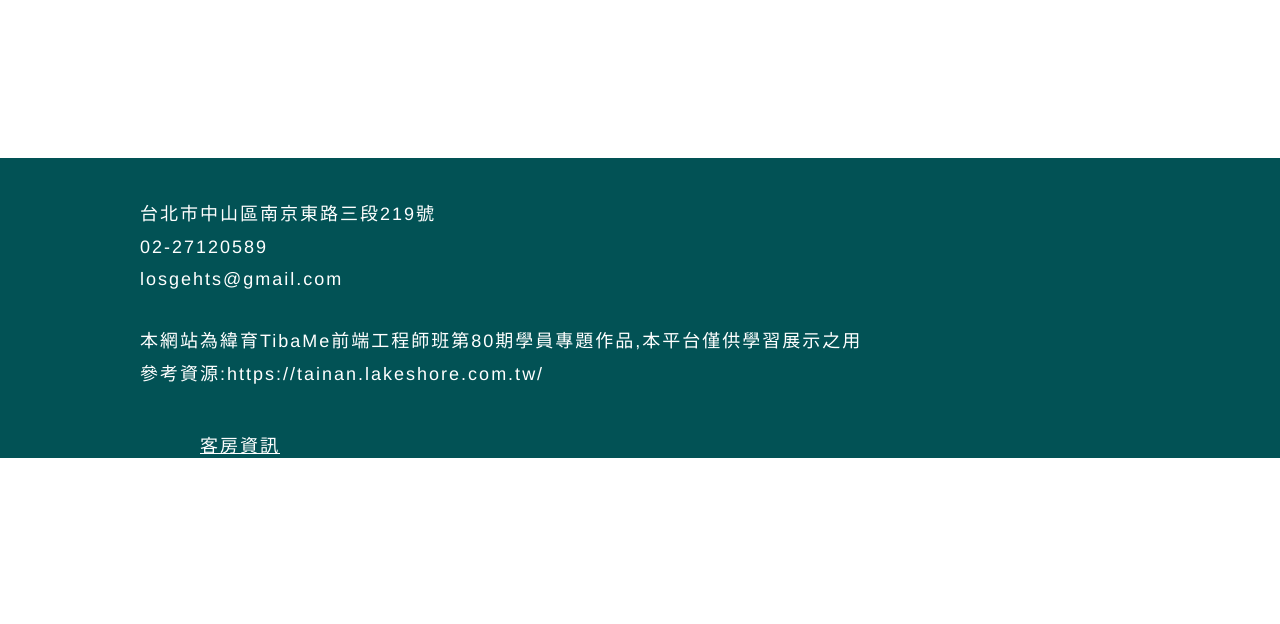
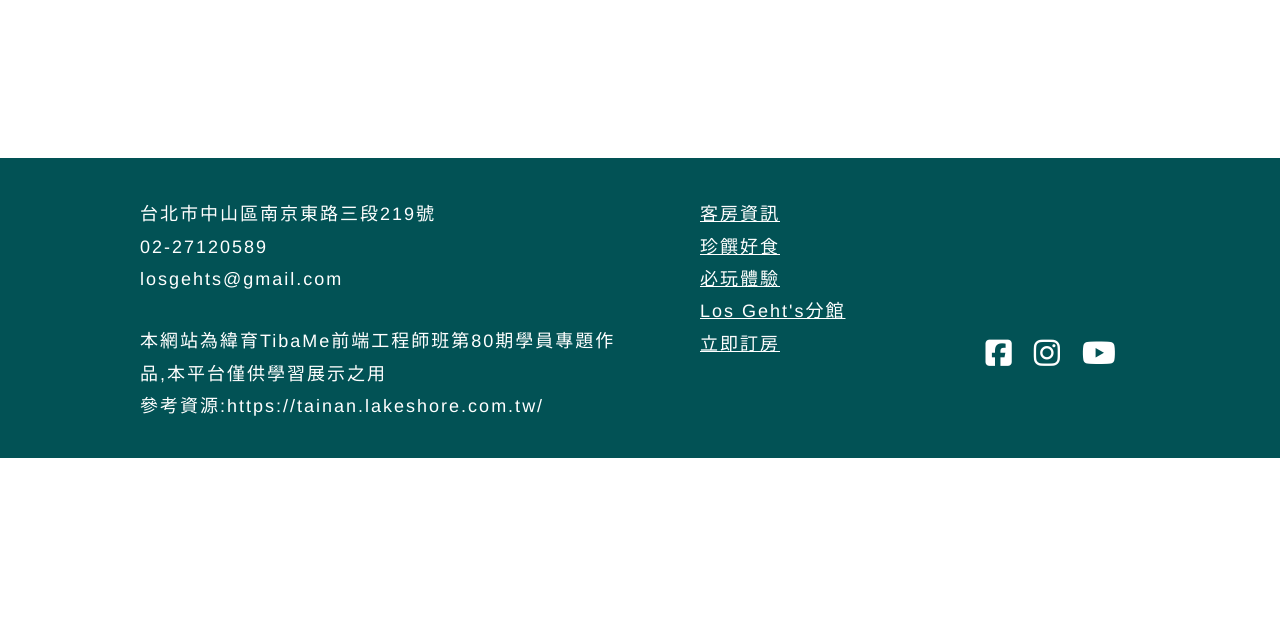
Before and after one commit to emily830101/project, a plain HTML site: page map.html in a window 1280 px wide. Shown: the part 1414-2038 px from the top of the page. After the commit the page ends 1872 px from the top, so only its background shows below. Drawn offline with Linux system fonts and the light colour scheme; some packages are replaced by stand-ins of ours.

```diff
--- a/css/booking_style.css
+++ b/css/booking_style.css
@@ -224,6 +224,7 @@
     margin-bottom: 20px;
     margin-left: 50px;
 }
+
 .notice p{
     margin-left: 50px;
     font-size: 16px;
@@ -240,11 +241,15 @@
     /* border: 1px solid #999; */
     width: 1000px;
     margin: 0 auto;
+    display: flex;
 }
 
 .footer_text{
     color: white;
     line-height: 1.8;
+    /* border: 1px solid #999; */
+    width: 500px;
+
 }
 .footer_info{
     padding-top: 40px;
@@ -254,7 +259,8 @@
 }
 
 .footer_menu{
-    float: right;
+    padding-top: 180px;
+    padding-left: 140px;
 }
 
 .footer_menu li{
@@ -264,7 +270,7 @@
 .footer_menu a{
     font-size: 30px;
     color: white;
-    padding-right: 30px;
+    padding-right: 20px;
 }
 
 .bottom_menu{
--- a/css/confirm_style.css
+++ b/css/confirm_style.css
@@ -247,12 +247,16 @@
     /* border: 1px solid #999; */
     width: 1000px;
     margin: 0 auto;
+    display: flex;
 }
 
 .footer_text{
     color: white;
     line-height: 1.8;
+    /* border: 1px solid #999; */
+    width: 500px;
 }
+
 .footer_info{
     padding-top: 40px;
 }
@@ -261,7 +265,8 @@
 }
 
 .footer_menu{
-    float: right;
+    padding-top: 180px;
+    padding-left: 140px;
 }
 
 .footer_menu li{
@@ -271,7 +276,7 @@
 .footer_menu a{
     font-size: 30px;
     color: white;
-    padding-right: 30px;
+    padding-right: 20px;
 }
 
 .bottom_menu{
--- a/css/footer_style.css
+++ b/css/footer_style.css
@@ -10,11 +10,15 @@
     /* border: 1px solid #999; */
     width: 1000px;
     margin: 0 auto;
+    display: flex;
 }
 
 .footer_text{
     color: white;
     line-height: 1.8;
+    /* border: 1px solid #999; */
+    width: 500px;
+
 }
 .footer_info{
     padding-top: 40px;
@@ -24,7 +28,8 @@
 }
 
 .footer_menu{
-    float: right;
+    padding-top: 180px;
+    padding-left: 140px;
 }
 
 .footer_menu li{
@@ -34,7 +39,7 @@
 .footer_menu a{
     font-size: 30px;
     color: white;
-    padding-right: 30px;
+    padding-right: 20px;
 }
 
 .bottom_menu{
--- a/css/map_style.css
+++ b/css/map_style.css
@@ -162,43 +162,6 @@
     text-align: center;
 }
 
-.footer{
-    background-color: #025255;
-    height: 300px;
-    margin-top: 100px;
-    font-size: 18px;
-}
-.footer_container{
-    /* border: 1px solid #999; */
-    width: 1000px;
-    margin: 0 auto;
-}
-
-.footer_text{
-    color: white;
-    line-height: 1.8;
-}
-.footer_info{
-    padding-top: 40px;
-}
-.footer_announce{
-    padding-top: 30px;
-}
-
-.footer_menu{
-    float: right;
-}
-
-.footer_menu li{
-    float: left;
-}
-
-.footer_menu a{
-    font-size: 30px;
-    color: white;
-    padding-right: 30px;
-}
-
 #map
 {
     margin: 20px;
@@ -219,6 +182,48 @@
     background-color: rgb(226, 223, 223);
 }
 
+.footer{
+    background-color: #025255;
+    height: 300px;
+    margin-top: 100px;
+    font-size: 18px;
+}
+.footer_container{
+    /* border: 1px solid #999; */
+    width: 1000px;
+    margin: 0 auto;
+    display: flex;
+}
+
+.footer_text{
+    color: white;
+    line-height: 1.8;
+    /* border: 1px solid #999; */
+    width: 500px;
+
+}
+.footer_info{
+    padding-top: 40px;
+}
+.footer_announce{
+    padding-top: 30px;
+}
+
+.footer_menu{
+    padding-top: 180px;
+    padding-left: 140px;
+}
+
+.footer_menu li{
+    float: left;
+}
+
+.footer_menu a{
+    font-size: 30px;
+    color: white;
+    padding-right: 20px;
+}
+
 .bottom_menu{
     padding-top: 40px;
     padding-left: 60px;
--- a/css/play_style.css
+++ b/css/play_style.css
@@ -287,11 +287,15 @@
     /* border: 1px solid #999; */
     width: 1000px;
     margin: 0 auto;
+    display: flex;
 }
 
 .footer_text{
     color: white;
     line-height: 1.8;
+    /* border: 1px solid #999; */
+    width: 500px;
+
 }
 .footer_info{
     padding-top: 40px;
@@ -301,7 +305,8 @@
 }
 
 .footer_menu{
-    float: right;
+    padding-top: 180px;
+    padding-left: 140px;
 }
 
 .footer_menu li{
@@ -311,7 +316,7 @@
 .footer_menu a{
     font-size: 30px;
     color: white;
-    padding-right: 30px;
+    padding-right: 20px;
 }
 
 .bottom_menu{
--- a/css/restaurant_style.css
+++ b/css/restaurant_style.css
@@ -246,11 +246,15 @@
     /* border: 1px solid #999; */
     width: 1000px;
     margin: 0 auto;
+    display: flex;
 }
 
 .footer_text{
     color: white;
     line-height: 1.8;
+    /* border: 1px solid #999; */
+    width: 500px;
+
 }
 .footer_info{
     padding-top: 40px;
@@ -260,7 +264,8 @@
 }
 
 .footer_menu{
-    float: right;
+    padding-top: 180px;
+    padding-left: 140px;
 }
 
 .footer_menu li{
@@ -270,7 +275,7 @@
 .footer_menu a{
     font-size: 30px;
     color: white;
-    padding-right: 30px;
+    padding-right: 20px;
 }
 
 .bottom_menu{
--- a/css/roomDetail_style.css
+++ b/css/roomDetail_style.css
@@ -204,11 +204,15 @@
     /* border: 1px solid #999; */
     width: 1000px;
     margin: 0 auto;
+    display: flex;
 }
 
 .footer_text{
     color: white;
     line-height: 1.8;
+    /* border: 1px solid #999; */
+    width: 500px;
+
 }
 .footer_info{
     padding-top: 40px;
@@ -218,7 +222,8 @@
 }
 
 .footer_menu{
-    float: right;
+    padding-top: 180px;
+    padding-left: 140px;
 }
 
 .footer_menu li{
@@ -228,7 +233,7 @@
 .footer_menu a{
     font-size: 30px;
     color: white;
-    padding-right: 30px;
+    padding-right: 20px;
 }
 
 .bottom_menu{
--- a/css/room_style.css
+++ b/css/room_style.css
@@ -232,21 +232,28 @@
     /* border: 1px solid #999; */
     width: 1000px;
     margin: 0 auto;
+    display: flex;
 }
 
 .footer_text{
     color: white;
     line-height: 1.8;
+    /* border: 1px solid #999; */
+    width: 500px;
+
 }
+
 .footer_info{
     padding-top: 40px;
 }
+
 .footer_announce{
     padding-top: 30px;
 }
 
 .footer_menu{
-    float: right;
+    padding-top: 180px;
+    padding-left: 140px;
 }
 
 .footer_menu li{
@@ -256,7 +263,7 @@
 .footer_menu a{
     font-size: 30px;
     color: white;
-    padding-right: 30px;
+    padding-right: 20px;
 }
 
 .bottom_menu{
```
